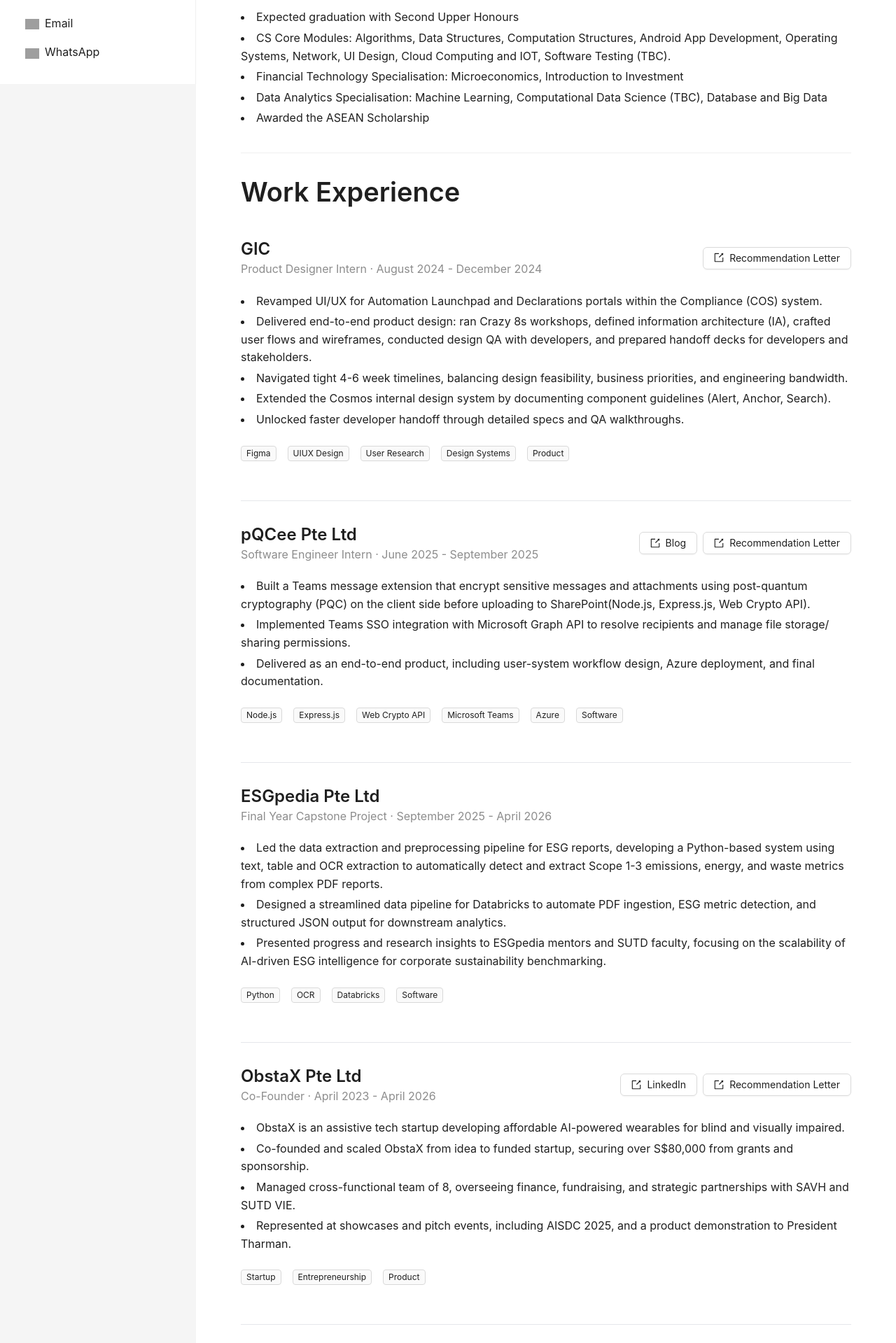
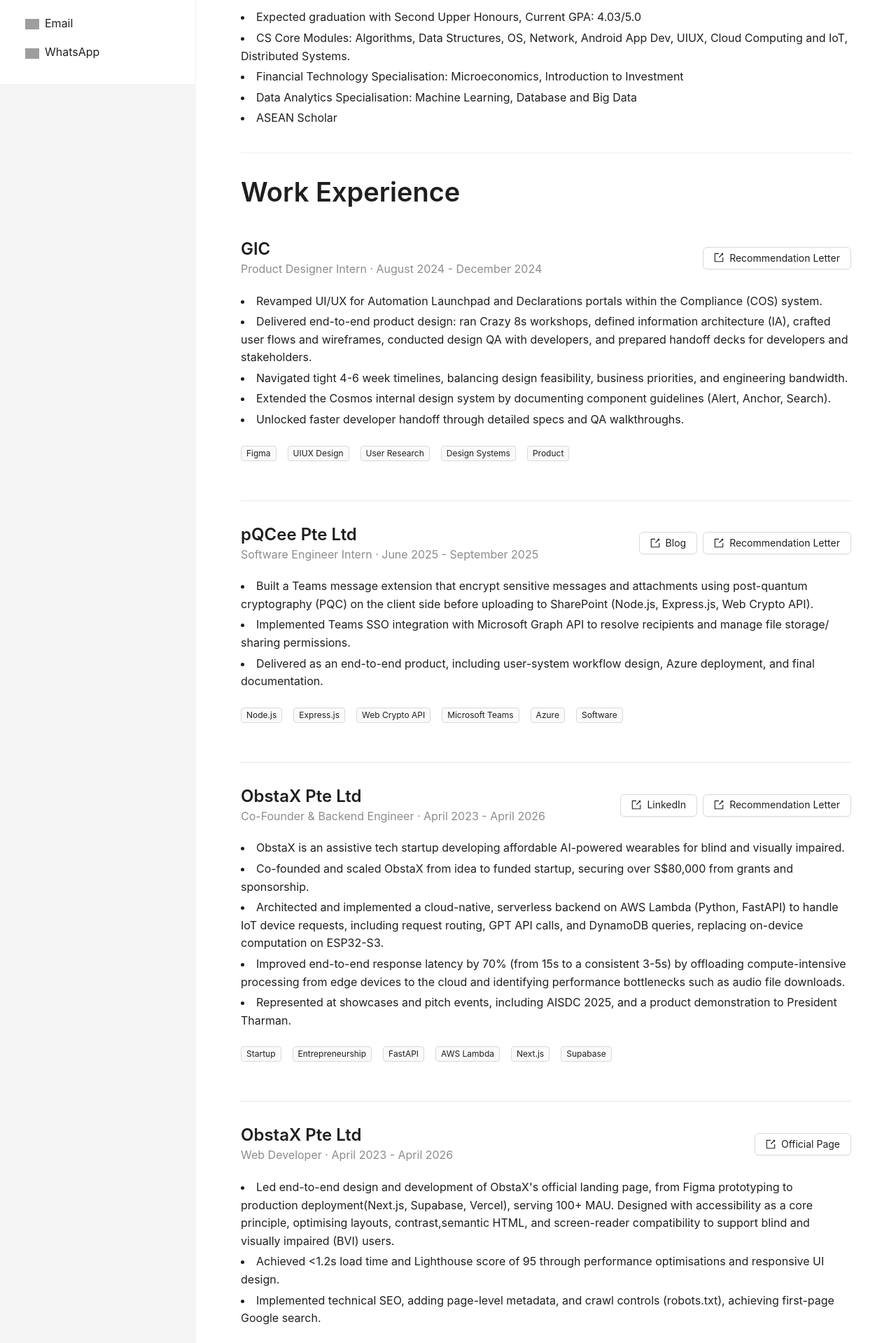
Before and after one commit to samuellam123/Personal-Portfolio, a Next.js app in the folder front-end/: page / in a window 1280 px wide. Shown: the part 680-2599 px from the top of the page at 70% size. Built offline with nearby package versions, Linux system fonts and the light colour scheme; grey boxes are pictures that could not be loaded.

Commit message:
updated data for about, exp, projects

```diff
--- a/front-end/src/data/aboutData.tsx
+++ b/front-end/src/data/aboutData.tsx
@@ -26,32 +26,75 @@
         program: "Bachelor of Engineering, Computer Science & Design",
         period: "Sep 2022 - Apr 2026",
         highlights: [
-            "Expected graduation with Second Upper Honours",
-            "CS Core Modules: Algorithms, Data Structures, Computation Structures, Android App Development, Operating Systems, Network, UI Design, Cloud Computing and IOT, Software Testing (TBC).",
+            "Expected graduation with Second Upper Honours, Current GPA: 4.03/5.0",
+            "CS Core Modules: Algorithms, Data Structures, OS, Network, Android App Dev, UIUX, Cloud Computing and IoT, Distributed Systems.",
             "Financial Technology Specialisation: Microeconomics, Introduction to Investment",
-            "Data Analytics Specialisation: Machine Learning, Computational Data Science (TBC), Database and Big Data",
-            "Awarded the ASEAN Scholarship"
+            "Data Analytics Specialisation: Machine Learning, Database and Big Data",
+            "ASEAN Scholar"
         ],
     },
 ];
 
 // Skills List
+// export const skills = [
+//     { name: "Python", img: "https://cdn-icons-png.flaticon.com/512/1822/1822899.png" },
+//     { name: "Java", img: "https://cdn-icons-png.flaticon.com/512/5968/5968282.png" },
+//     { name: "HTML", img: "https://cdn-icons-png.flaticon.com/512/919/919827.png" },
+//     { name: "CSS", img: "https://cdn-icons-png.flaticon.com/512/919/919826.png" },
+//     { name: "JavaScript", img: "https://upload.wikimedia.org/wikipedia/commons/thumb/6/6a/JavaScript-logo.png/640px-JavaScript-logo.png" },
+//     { name: "TypeScript", img: "https://cdn-icons-png.flaticon.com/512/5968/5968381.png" },
+//     { name: "MySQL", img: "https://raw.githubusercontent.com/marwin1991/profile-technology-icons/refs/heads/main/icons/mysql.png" },
+//     { name: "SQLite3", img: "https://raw.githubusercontent.com/marwin1991/profile-technology-icons/refs/heads/main/icons/sqlite.png" },
+//     { name: "MongoDB", img: "https://www.svgrepo.com/show/331488/mongodb.svg" },
+//     { name: "ExpressJS", img: "https://ajeetchaulagain.com/static/7cb4af597964b0911fe71cb2f8148d64/87351/express-js.png" },
+//     { name: "React", img: "https://cdn-icons-png.flaticon.com/512/1126/1126012.png" },
+//     { name: "NodeJS", img: "https://cdn-icons-png.flaticon.com/512/919/919825.png" },
+//     { name: "Vite", img: "https://upload.wikimedia.org/wikipedia/commons/thumb/f/f1/Vitejs-logo.svg/1200px-Vitejs-logo.svg.png" },
+//     { name: "Microsoft Visual Basic", img: "https://upload.wikimedia.org/wikipedia/commons/thumb/4/40/VB.NET_Logo.svg/2048px-VB.NET_Logo.svg.png" },
+// ];
+
 export const skills = [
+    // Languages
     { name: "Python", img: "https://cdn-icons-png.flaticon.com/512/1822/1822899.png" },
     { name: "Java", img: "https://cdn-icons-png.flaticon.com/512/5968/5968282.png" },
+    { name: "JavaScript", img: "https://upload.wikimedia.org/wikipedia/commons/6/6a/JavaScript-logo.png" },
+    { name: "TypeScript", img: "https://cdn-icons-png.flaticon.com/512/5968/5968381.png" },
+    { name: "SQL", img: "https://cdn-icons-png.flaticon.com/512/4248/4248443.png" },
     { name: "HTML", img: "https://cdn-icons-png.flaticon.com/512/919/919827.png" },
     { name: "CSS", img: "https://cdn-icons-png.flaticon.com/512/919/919826.png" },
-    { name: "JavaScript", img: "https://upload.wikimedia.org/wikipedia/commons/thumb/6/6a/JavaScript-logo.png/640px-JavaScript-logo.png" },
-    { name: "TypeScript", img: "https://cdn-icons-png.flaticon.com/512/5968/5968381.png" },
+    { name: "Ruby", img: "https://cdn-icons-png.flaticon.com/512/919/919842.png" },
+    { name: "Markdown", img: "https://cdn.jsdelivr.net/gh/devicons/devicon/icons/markdown/markdown-original.svg" },
+
+    // Frontend Tools
+    { name: "React", img: "https://cdn-icons-png.flaticon.com/512/1126/1126012.png" },
+    { name: "Next.js", img: "https://cdn.worldvectorlogo.com/logos/nextjs-2.svg" },
+    { name: "Redux", img: "https://cdn.jsdelivr.net/gh/devicons/devicon/icons/redux/redux-original.svg" },
+    { name: "Tailwind CSS", img: "https://upload.wikimedia.org/wikipedia/commons/d/d5/Tailwind_CSS_Logo.svg" },
+    { name: "Vitest", img: "https://vitest.dev/logo.svg" },
+    { name: "Figma", img: "https://cdn-icons-png.flaticon.com/512/5968/5968705.png" },
+
+    // Backend & APIs
+    { name: "Node.js", img: "https://cdn-icons-png.flaticon.com/512/919/919825.png" },
+    { name: "Express.js", img: "https://ajeetchaulagain.com/static/7cb4af597964b0911fe71cb2f8148d64/87351/express-js.png" },
+    { name: "FastAPI", img: "https://cdn.worldvectorlogo.com/logos/fastapi.svg" },
+    { name: "Ruby on Rails", img: "https://cdn.jsdelivr.net/gh/devicons/devicon/icons/rails/rails-original-wordmark.svg" },
+
+    // Databases
     { name: "MySQL", img: "https://raw.githubusercontent.com/marwin1991/profile-technology-icons/refs/heads/main/icons/mysql.png" },
-    { name: "SQLite3", img: "https://raw.githubusercontent.com/marwin1991/profile-technology-icons/refs/heads/main/icons/sqlite.png" },
+    { name: "DynamoDB", img: "https://cdn.worldvectorlogo.com/logos/aws-dynamodb.svg" },
     { name: "MongoDB", img: "https://www.svgrepo.com/show/331488/mongodb.svg" },
-    { name: "ExpressJS", img: "https://ajeetchaulagain.com/static/7cb4af597964b0911fe71cb2f8148d64/87351/express-js.png" },
-    { name: "React", img: "https://cdn-icons-png.flaticon.com/512/1126/1126012.png" },
-    { name: "NodeJS", img: "https://cdn-icons-png.flaticon.com/512/919/919825.png" },
-    { name: "Vite", img: "https://upload.wikimedia.org/wikipedia/commons/thumb/f/f1/Vitejs-logo.svg/1200px-Vitejs-logo.svg.png" },
-    { name: "Microsoft Visual Basic", img: "https://upload.wikimedia.org/wikipedia/commons/thumb/4/40/VB.NET_Logo.svg/2048px-VB.NET_Logo.svg.png" },
+
+    // DevOps & Cloud
+    { name: "AWS", img: "https://cdn.jsdelivr.net/gh/devicons/devicon/icons/amazonwebservices/amazonwebservices-original-wordmark.svg" },
+    { name: "Google Cloud", img: "https://cdn.jsdelivr.net/gh/devicons/devicon/icons/googlecloud/googlecloud-original.svg" },
+    { name: "Docker", img: "https://cdn-icons-png.flaticon.com/512/919/919853.png" },
+
+    // Miscellaneous
+    { name: "Git", img: "https://cdn-icons-png.flaticon.com/512/2111/2111288.png" },
+    { name: "GitHub", img: "https://cdn-icons-png.flaticon.com/512/733/733553.png" },
+    { name: "Microsoft Visual Basic", img: "https://upload.wikimedia.org/wikipedia/commons/thumb/4/40/VB.NET_Logo.svg/2048px-VB.NET_Logo.svg.png" }
 ];
+
 
 
 // Contact Information
--- a/front-end/src/data/experienceData.tsx
+++ b/front-end/src/data/experienceData.tsx
@@ -1,3 +1,5 @@
+import { on } from "process";
+
 export interface Experience {
     company: string;
     role: string;
@@ -30,7 +32,7 @@
         role: "Software Engineer Intern",
         period: "June 2025 - September 2025",
         bullet_points: [
-            "Built a Teams message extension that encrypt sensitive messages and attachments using post-quantum cryptography (PQC) on the client side before uploading to SharePoint(Node.js, Express.js, Web Crypto API).",
+            "Built a Teams message extension that encrypt sensitive messages and attachments using post-quantum cryptography (PQC) on the client side before uploading to SharePoint (Node.js, Express.js, Web Crypto API).",
             "Implemented Teams SSO integration with Microsoft Graph API to resolve recipients and manage file storage/ sharing permissions.",
             "Delivered as an end-to-end product, including user-system workflow design, Azure deployment, and final documentation."
         ],
@@ -39,7 +41,34 @@
         sub_link: { label: "Blog", link: "https://qcve.org/blog/end-to-end-post-quantum-cryptography-messaging-teams-extension" },
     },
     {
-        company: "ESGpedia Pte Ltd",
+        company: "ObstaX Pte Ltd",
+        role: "Co-Founder & Backend Engineer",
+        period: "April 2023 - April 2026",
+        bullet_points: [
+            "ObstaX is an assistive tech startup developing affordable AI-powered wearables for blind and visually impaired.",
+            "Co-founded and scaled ObstaX from idea to funded startup, securing over S$80,000 from grants and sponsorship.",
+            "Architected and implemented a cloud-native, serverless backend on AWS Lambda (Python, FastAPI) to handle IoT device requests, including request routing, GPT API calls, and DynamoDB queries, replacing on-device computation on ESP32-S3.",
+            "Improved end-to-end response latency by 70% (from 15s to a consistent 3-5s) by offloading compute-intensive processing from edge devices to the cloud and identifying performance bottlenecks such as audio file downloads.",
+            "Represented at showcases and pitch events, including AISDC 2025, and a product demonstration to President Tharman."
+        ],
+        technology: ["Startup", "Entrepreneurship", "FastAPI", "AWS Lambda", "Next.js", "Supabase"],
+        sub_link: { label: "LinkedIn", link: "https://www.linkedin.com/company/obstax" },
+        direct_link: { label: "Recommendation Letter", link: "https://drive.google.com/file/d/1GiyAGouISofJm1_CvhrY38ozxNMK5Q5Q/view?usp=sharing" },
+    },
+    {
+        company: "ObstaX Pte Ltd",
+        role: "Web Developer",
+        period: "April 2023 - April 2026",
+        bullet_points: [
+            "Led end-to-end design and development of ObstaX's official landing page, from Figma prototyping to production deployment(Next.js, Supabase, Vercel), serving 100+ MAU. Designed with accessibility as a core principle, optimising layouts, contrast,semantic HTML, and screen-reader compatibility to support blind and visually impaired (BVI) users.",
+            "Achieved <1.2s load time and Lighthouse score of 95 through performance optimisations and responsive UI design.",
+            "Implemented technical SEO, adding page-level metadata, and crawl controls (robots.txt), achieving first-page Google search.",
+        ],
+        technology: ["Next.js", "Supabase", "Web Development", "Software"],
+        sub_link: { label: "Official Page", link: "https://www.obstax.sg" },
+    },
+    {
+        company: "ESGpedia Pte Ltd (Ongoing)",
         role: "Final Year Capstone Project",
         period: "September 2025 - April 2026",
         bullet_points: [
@@ -48,32 +77,6 @@
             "Presented progress and research insights to ESGpedia mentors and SUTD faculty, focusing on the scalability of AI-driven ESG intelligence for corporate sustainability benchmarking.",
         ],
         technology: ["Python", "OCR", "Databricks", "Software"],
-    },
-    {
-        company: "ObstaX Pte Ltd",
-        role: "Co-Founder",
-        period: "April 2023 - April 2026",
-        bullet_points: [
-            "ObstaX is an assistive tech startup developing affordable AI-powered wearables for blind and visually impaired.",
-            "Co-founded and scaled ObstaX from idea to funded startup, securing over S$80,000 from grants and sponsorship.",
-            "Managed cross-functional team of 8, overseeing finance, fundraising, and strategic partnerships with SAVH and SUTD VIE.",
-            "Represented at showcases and pitch events, including AISDC 2025, and a product demonstration to President Tharman."
-        ],
-        technology: ["Startup", "Entrepreneurship", "Product"],
-        sub_link: { label: "LinkedIn", link: "https://www.linkedin.com/company/obstax" },
-        direct_link: { label: "Recommendation Letter", link: "https://drive.google.com/file/d/1GiyAGouISofJm1_CvhrY38ozxNMK5Q5Q/view?usp=sharing" },
-    },
-    {
-        company: "ObstaX Pte Ltd",
-        role: "Web Developer",
-        period: "April 2023 - April 2026",
-        bullet_points: [
-            "Currently developing landing page and pre-order system to showcase user testimonials and collect interest (Next.js, Node.js, Supabase).",
-            "Currently developing web integration with ESP32 systems via port forwarding to enable real-time HTTP-based interaction for remote logging and manual control — deployed for SUTD Open House 2026, where ObstaX was featured."
-
-        ],
-        technology: ["Next.js", "Supabase", "Web Development", "Software"],
-        sub_link: { label: "Landing Page", link: "https://www.obstax.sg" },
     },
     {
         company: "SUTD",
--- a/front-end/src/data/imageAssets.tsx
+++ b/front-end/src/data/imageAssets.tsx
@@ -24,4 +24,6 @@
     asean: `${basePath}/asean.jpg`,
     c4g: `${basePath}/c4g.jpg`,
     singtel: `${basePath}/Singtel_Top_Team.jpg`,
+    fabwatcher: `${basePath}/fabwatcher.jpg`,
+    fabwatcher2: `${basePath}/fabwatcher_failed.jpg`,
 };
--- a/front-end/src/data/projectsData.tsx
+++ b/front-end/src/data/projectsData.tsx
@@ -59,6 +59,57 @@
         direct_link: { label: "Project Site", link: "https://sites.google.com/view/next-gen-ai/" }
     },
     {
+        title: "Fabwatcher Cloud Dashboard",
+        description: "A responsive cloud dashboard for real-time 3D printer farm monitoring, deployed on AWS.",
+        longer_desc: <>
+            As the <b>lead full-stack developer</b>, I drove the end-to-end development and deployment of this project. My key contributions include:
+            <ul style={{ paddingLeft: 0, listStylePosition: "inside" }}>
+                <li><b>Frontend Development:</b> Built a modern, responsive dashboard using <b>Next.js</b> and <b>TypeScript</b> for monitoring 3D printer activities in real-time.</li>
+                <li><b>Frontend Deployment:</b> Deployed the static site to <b>AWS S3</b>, optimizing performance with routing and caching configurations.</li>
+                <li><b>Backend Implementation:</b> Developed RESTful APIs using <b>Python + FastAPI</b>, hosted on an <b>AWS EC2</b> instance for scalable data handling and integration.</li>
+                <li><b>Database Integration:</b> Connected to <b>AWS DynamoDB</b> for real-time, high-availability NoSQL data storage and retrieval.</li>
+                <li><b>System Architecture:</b> Designed and maintained a clean architecture across services, ensuring maintainability and scalability.</li>
+            </ul>
+
+            <Title level={5}>Project Objective & Outcome:</Title>
+            The dashboard was designed to provide centralized visibility into 3D printer usage and status. It successfully streamlined operations, reduced manual intervention, and laid the foundation for future automation and alert features.
+        </>,
+        frontend: "Next.js, TypeScript (S3 Hosted)",
+        backend: "Python, FastAPI (AWS EC2)",
+        otr_tech: "AWS DynamoDB, REST APIs, API Gateway",
+        technology: ["Next.js", "TypeScript", "FastAPI", "AWS EC2", "S3", "DynamoDB"],
+        img: imageAssets.fabwatcher2,
+        sub_img: imageAssets.fabwatcher,
+        direct_link: { label: "Readme.md", link: "https://github.com/samuellam123/Fabwatcher_readme/blob/main/README.md" }
+    },
+    {
+        title: "ObstaX: Landing Page",
+        description: "A responsive landing page built with Next.js and Tailwind CSS to showcase ObstaX's product, user testimonials, FAQs, and collect pre-orders.",
+        longer_desc: <>
+            ObstaX Landing Page is a web-based platform designed to showcase our product, share user testimonials, address FAQs, and enable pre-orders.
+            Built with the Next.js with React.js and styled using Tailwind CSS, the site ensures a fast, responsive, and seamless user experience.
+
+            <Title level={5}> Key Features:</Title>
+            <ul style={{ paddingLeft: 0, listStylePosition: "inside" }}>
+                <li> <b>Product Showcase:</b> Provides detailed information about ObstaX's assistive technology solutions.</li>
+                <li> <b>User Testimonials:</b> Highlights feedback from early adopters, increasing credibility and trust.</li>
+                <li> <b>FAQs Section:</b> Addresses common questions about the product, features, and usage.</li>
+                <li> <b>Contact Us:</b> Includes a contact form for inquiries and partnership opportunities.</li>
+                <li> <b>Pre-Order Functionality:</b> Enables users to place pre-orders, gathering early interest and market demand.</li>
+                <li> <b>Performance & Responsiveness:</b> Optimized for both desktop and mobile using Tailwind CSS.</li>
+            </ul>
+
+            Stay tuned for updates by following our <b>ObstaX LinkedIn page</b> using the button below!
+        </>,
+        frontend: "ReactTSX, Tailwind CSS (UI Library)",
+        backend: "Express, Node.js, MongoDB",
+        technology: ["React.js", "Next.js", "Supabase", "Tailwind CSS"],
+        img: imageAssets.obstaxlandingpage,
+
+        direct_link: { label: "Figma Design", link: "https://www.figma.com/design/hO9DrZ6TXmS8oUadvYuktB/ObstaX-Landing-Page-(Tailwind-CSS)?node-id=7527-1206&t=eQNyjQOdDrQvAwmI-1" },
+        ongoing: true,
+    },
+    {
         title: "Mobile Bluetooth Gaming Controller",
         description: "This project aimed to transform smartphones into fully functional gaming controllers for PCs using Bluetooth connectivity, built with Java and XML in Android Studio.",
         longer_desc: <>
@@ -91,33 +142,6 @@
         img: imageAssets.playem,
         sub_img: imageAssets.playem_display,
         direct_link: { label: "Demo Video", link: "https://youtu.be/NwHDZt8219s" }
-    },
-    {
-        title: "ObstaX: Landing Page",
-        description: "A responsive landing page built with Next.js and Tailwind CSS to showcase ObstaX's product, user testimonials, FAQs, and collect pre-orders.",
-        longer_desc: <>
-            ObstaX Landing Page is a web-based platform designed to showcase our product, share user testimonials, address FAQs, and enable pre-orders.
-            Built with the Next.js with React.js and styled using Tailwind CSS, the site ensures a fast, responsive, and seamless user experience.
-
-            <Title level={5}> Key Features:</Title>
-            <ul style={{ paddingLeft: 0, listStylePosition: "inside" }}>
-                <li> <b>Product Showcase:</b> Provides detailed information about ObstaX's assistive technology solutions.</li>
-                <li> <b>User Testimonials:</b> Highlights feedback from early adopters, increasing credibility and trust.</li>
-                <li> <b>FAQs Section:</b> Addresses common questions about the product, features, and usage.</li>
-                <li> <b>Contact Us:</b> Includes a contact form for inquiries and partnership opportunities.</li>
-                <li> <b>Pre-Order Functionality:</b> Enables users to place pre-orders, gathering early interest and market demand.</li>
-                <li> <b>Performance & Responsiveness:</b> Optimized for both desktop and mobile using Tailwind CSS.</li>
-            </ul>
-
-            Stay tuned for updates by following our <b>ObstaX LinkedIn page</b> using the button below!
-        </>,
-        frontend: "ReactTSX, Tailwind CSS (UI Library)",
-        backend: "Express, Node.js, MongoDB",
-        technology: ["ReactTSX", "Next.js"],
-        img: imageAssets.obstaxlandingpage,
-
-        direct_link: { label: "Figma Design", link: "https://www.figma.com/design/hO9DrZ6TXmS8oUadvYuktB/ObstaX-Landing-Page-(Tailwind-CSS)?node-id=7527-1206&t=eQNyjQOdDrQvAwmI-1" },
-        ongoing: true,
     },
     {
         title: "Cryptocurrency Swap Form",
```
Also changed, not shown: front-end/public/images/fabwatcher.jpg (added), front-end/public/images/fabwatcher_failed.jpg (added).
